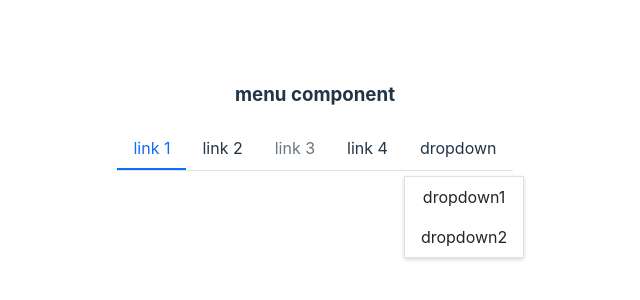
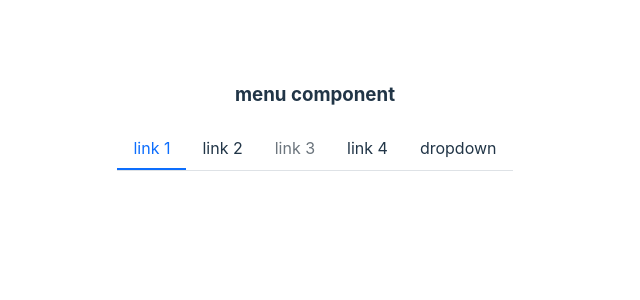
Before and after one commit to hyper8/vite-react-Menu-component, a React (Vite) app: page / in a window 1280 px wide. Shown: the part 268-568 px from the top of the page, without its empty margins (325-965 px from the left). Built offline with nearby package versions, Linux system fonts and the light colour scheme.

Commit message:
unfold menu items by clicking

```diff
--- a/src/App.tsx
+++ b/src/App.tsx
@@ -9,7 +9,7 @@ function App() {
   return (
     <div className="App">
       <h3>menu component</h3>
-      <Menu defaultIndex={0} mode={"horizon"}>
+      <Menu mode={"horizon"}>
         <MenuItem index={0}>link 1</MenuItem>
         <MenuItem index={1}>link 2</MenuItem>
         <MenuItem index={2} className={'is-disabled'}>link 3</MenuItem>
--- a/src/components/Menu/MenuItem.tsx
+++ b/src/components/Menu/MenuItem.tsx
@@ -3,7 +3,7 @@ import classNames from 'classnames'
 import { MenuContext } from './Menu'
 
 export interface MenuItemProps {
-  index : number;
+  index ?: number;
   style ?: CSSProperties;
   disabled ?: boolean;
   className ?: string;
--- a/src/components/Menu/SubMenu.tsx
+++ b/src/components/Menu/SubMenu.tsx
@@ -1,4 +1,4 @@
-import React, {FunctionComponentElement, useContext} from 'react'
+import React, {FunctionComponentElement, useContext, useState} from 'react'
 import classNames from 'classnames'
 import { MenuContext } from './Menu'
 import { MenuItemProps } from './MenuItem';
@@ -11,12 +11,21 @@ export interface ISubmenuProps {
 }
 
 const SubMenu: React.FC<ISubmenuProps> = ({index, className, title, children}) => {
+  const [openMenu, setMenu] = useState(false)
   const context = useContext(MenuContext)
   const classes = classNames('menu-item submenu-item', className, {
     'is-active': context.index === index
   })
+  const handleClick = (e: React.MouseEvent) => {
+    e.preventDefault()
+    setMenu(!openMenu)
+  }
+
   /* 渲染下拉菜单里的内容 */
   const renderChildren = () => {
+    const toggleClass = classNames('viking-submenu', className, {
+      'menu-open': openMenu
+    })
     const childrenComponent = React.Children.map(children, (child, i) => {
       const childElement = child as FunctionComponentElement<MenuItemProps>
       if(childElement.type.displayName === 'MenuItem' || childElement.type.displayName === 'SubMenu'){
@@ -26,14 +35,14 @@ const SubMenu: React.FC<ISubmenuProps> = ({index, className, title, children}) =
       }
     })
     return(
-      <ul className={'viking-submenu'}>
+      <ul className={toggleClass}>
         {childrenComponent}
       </ul>
     )
   }
   return(
     <li key={index} className={classes}>
-      <div className="submenu-title">
+      <div className="submenu-title" onClick={handleClick}>
         {title}
       </div>
       {renderChildren()}
--- a/src/components/Menu/_style.scss
+++ b/src/components/Menu/_style.scss
@@ -52,7 +52,7 @@
     }
   }
   .viking-submenu {
-    //display: none;
+    display: none;
     list-style:none;
     padding-left: 0;
     white-space: nowrap;
@@ -66,6 +66,9 @@
         color: $menu-item-active-color !important;
       }
     }
+  }
+  .viking-submenu.menu-open {
+    display: block;
   }
 }
 
```
